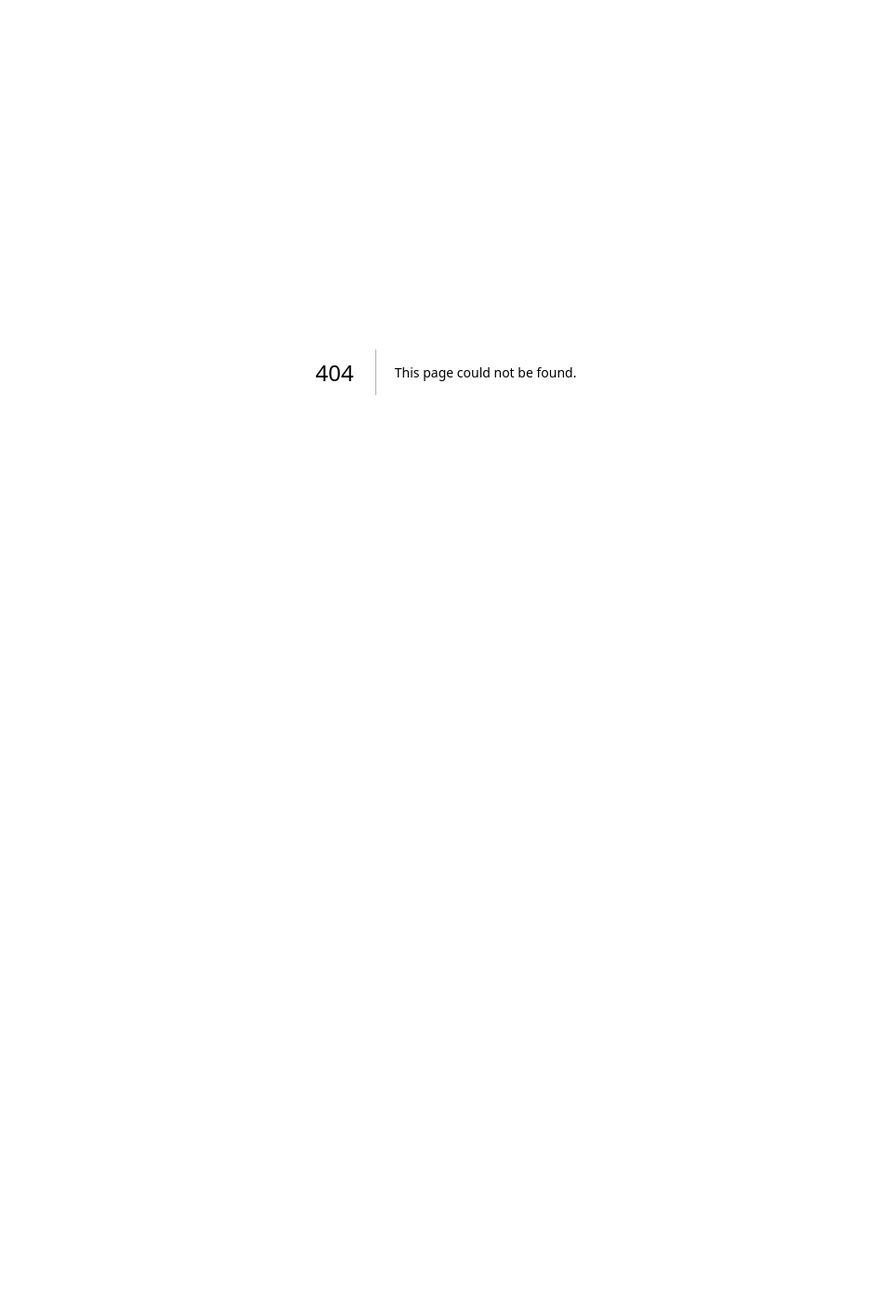
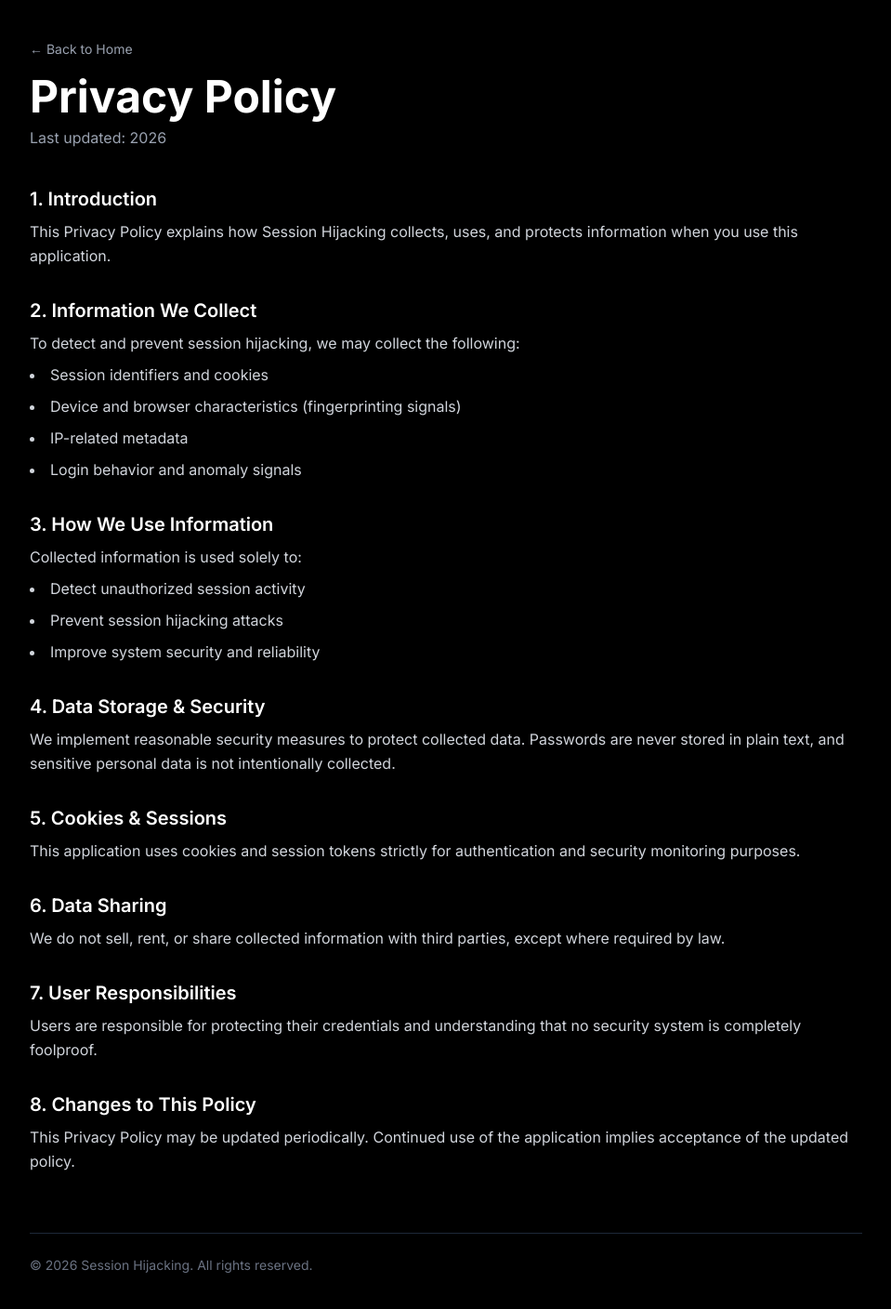
Before and after one commit to Shield-Ltd/Session-Hijacking-Prevention-Demo, a Next.js app: page /privacy in a window 1280 px wide. Before the commit this address had no page. Shown: the top 1408 px of the page at 93% size, without its empty margins (160-1119 px from the left). Before the commit the page ends 800 px from the top, so only its background shows below. Built offline with nearby package versions, Linux system fonts and the light colour scheme.

Commit message:
ft added privacy and policy

```diff
--- a/app/page.tsx
+++ b/app/page.tsx
@@ -48,7 +48,7 @@ export default function Home() {
             <Link href="/terms" className="text-xs hover:underline underline-offset-4" >
               Terms of Service
             </Link>
-            <Link href="#" className="text-xs hover:underline underline-offset-4" prefetch={false}>
+            <Link href="/privacy" className="text-xs hover:underline underline-offset-4" prefetch={false}>
               Privacy
             </Link>
           </nav>
--- /dev/null
+++ b/app/privacy/page.tsx
@@ -0,0 +1,121 @@
+import Link from "next/link";
+
+export default function PrivacyPolicy() {
+  return (
+    <div className="min-h-screen w-full bg-black text-white px-4 md:px-6 py-10">
+      <div className="max-w-4xl mx-auto">
+        {/* Header */}
+        <header className="mb-10">
+          <Link href="/" className="text-sm text-gray-400 hover:underline">
+            ← Back to Home
+          </Link>
+          <h1 className="text-4xl md:text-5xl font-bold mt-4">
+            Privacy Policy
+          </h1>
+          <p className="text-gray-400 mt-2">
+            Last updated: 2026
+          </p>
+        </header>
+
+        {/* Content */}
+        <section className="space-y-8 text-gray-300 leading-relaxed">
+          <div>
+            <h2 className="text-xl font-semibold text-white mb-2">
+              1. Introduction
+            </h2>
+            <p>
+              This Privacy Policy explains how Session Hijacking collects, uses,
+              and protects information when you use this application.
+            </p>
+          </div>
+
+          <div>
+            <h2 className="text-xl font-semibold text-white mb-2">
+              2. Information We Collect
+            </h2>
+            <p>
+              To detect and prevent session hijacking, we may collect the
+              following:
+            </p>
+            <ul className="list-disc list-inside mt-2 space-y-2">
+              <li>Session identifiers and cookies</li>
+              <li>Device and browser characteristics (fingerprinting signals)</li>
+              <li>IP-related metadata</li>
+              <li>Login behavior and anomaly signals</li>
+            </ul>
+          </div>
+
+          <div>
+            <h2 className="text-xl font-semibold text-white mb-2">
+              3. How We Use Information
+            </h2>
+            <p>
+              Collected information is used solely to:
+            </p>
+            <ul className="list-disc list-inside mt-2 space-y-2">
+              <li>Detect unauthorized session activity</li>
+              <li>Prevent session hijacking attacks</li>
+              <li>Improve system security and reliability</li>
+            </ul>
+          </div>
+
+          <div>
+            <h2 className="text-xl font-semibold text-white mb-2">
+              4. Data Storage & Security
+            </h2>
+            <p>
+              We implement reasonable security measures to protect collected
+              data. Passwords are never stored in plain text, and sensitive
+              personal data is not intentionally collected.
+            </p>
+          </div>
+
+          <div>
+            <h2 className="text-xl font-semibold text-white mb-2">
+              5. Cookies & Sessions
+            </h2>
+            <p>
+              This application uses cookies and session tokens strictly for
+              authentication and security monitoring purposes.
+            </p>
+          </div>
+
+          <div>
+            <h2 className="text-xl font-semibold text-white mb-2">
+              6. Data Sharing
+            </h2>
+            <p>
+              We do not sell, rent, or share collected information with third
+              parties, except where required by law.
+            </p>
+          </div>
+
+          <div>
+            <h2 className="text-xl font-semibold text-white mb-2">
+              7. User Responsibilities
+            </h2>
+            <p>
+              Users are responsible for protecting their credentials and
+              understanding that no security system is completely foolproof.
+            </p>
+          </div>
+
+          <div>
+            <h2 className="text-xl font-semibold text-white mb-2">
+              8. Changes to This Policy
+            </h2>
+            <p>
+              This Privacy Policy may be updated periodically. Continued use of
+              the application implies acceptance of the updated policy.
+            </p>
+          </div>
+        </section>
+
+        {/* Footer */}
+        <footer className="mt-16 border-t border-gray-800 pt-6 text-sm text-gray-500">
+          © 2026 Session Hijacking. All rights reserved.
+        </footer>
+      </div>
+    </div>
+  );
+}
--- a/middleware.ts
+++ b/middleware.ts
@@ -1,7 +1,7 @@
 import { NextRequest, NextResponse } from 'next/server';
 import { jwtVerify } from 'jose';
 
-const PUBLIC_ROUTES = ['/login', '/signup', '/','/terms'];
+const PUBLIC_ROUTES = ['/login', '/signup', '/','/terms','/privacy'];
 
 export async function middleware(request: NextRequest) {
   const { pathname } = request.nextUrl;
```
